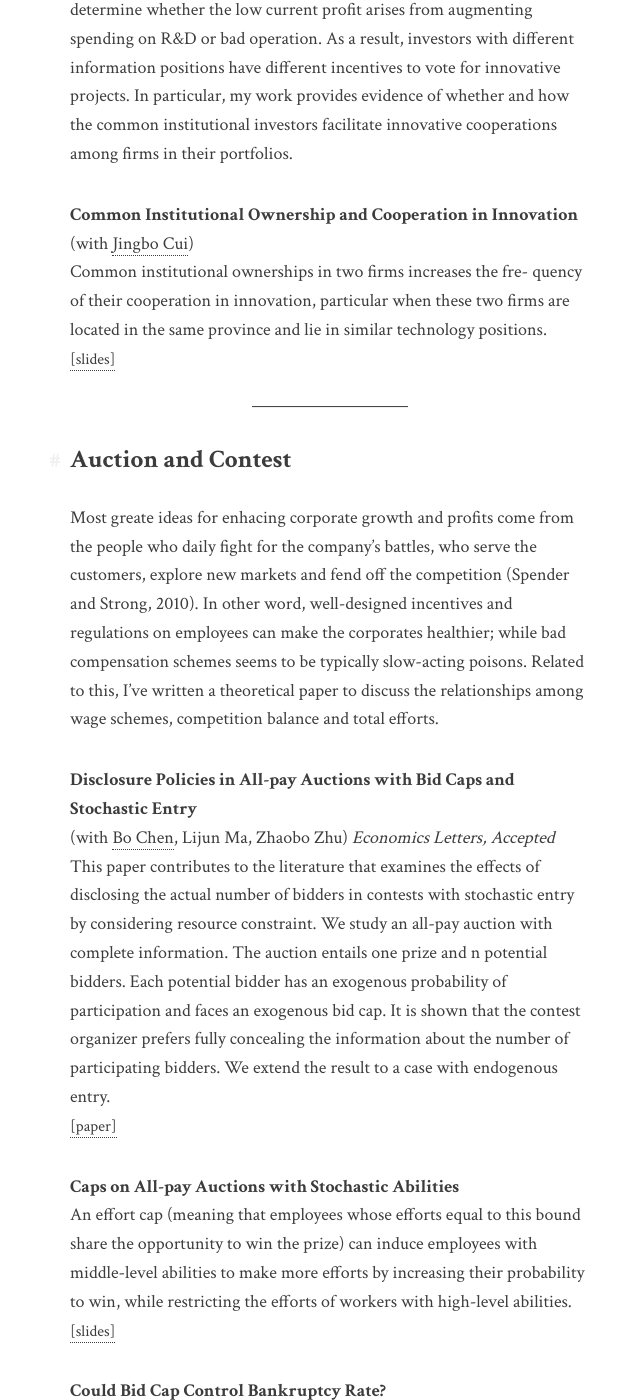
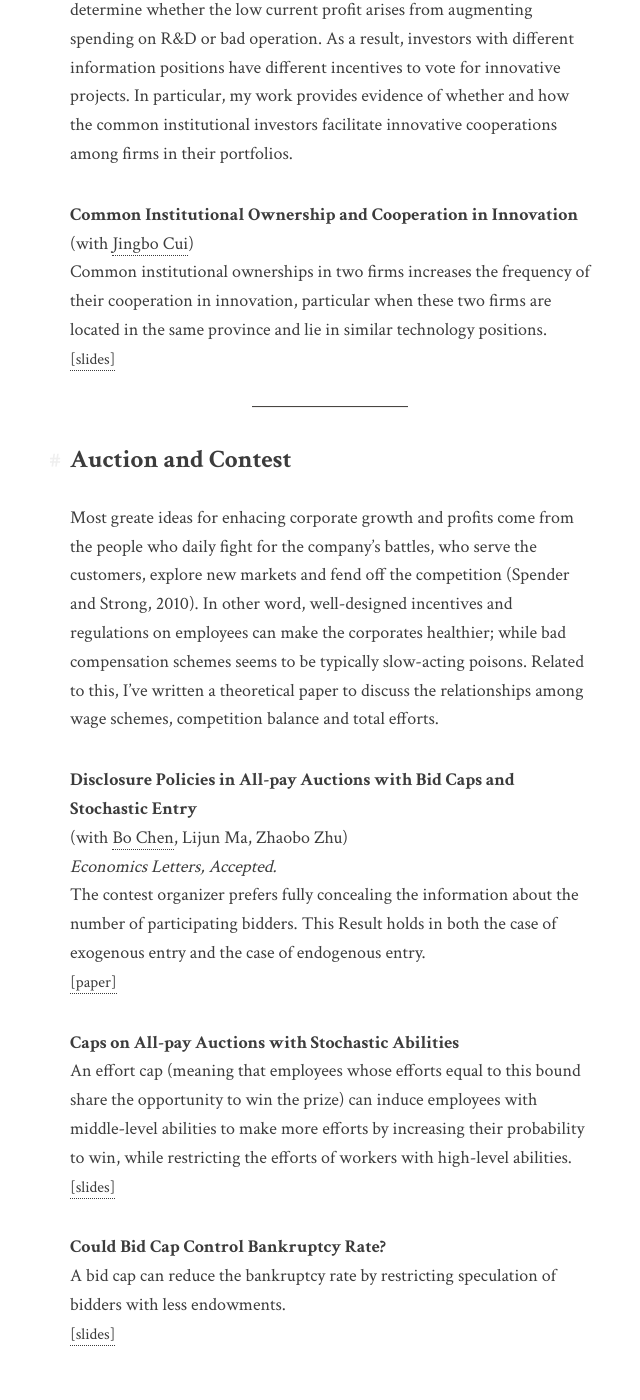
Before and after one commit to yuzhou-finance/yuzhou-finance.github.io, a Jekyll site: the page built from research.md, in a window 1280 px wide and 1400 px high, scrolled down 510 px. Shown: the whole window, without its empty margins (310-950 px from the left). Built offline with Jekyll 4.4.1, drawn with Linux system fonts in a browser that asks for light colours.

Commit message:
update economics letters

```diff
--- a/research.md
+++ b/research.md
@@ -12,7 +12,7 @@ Nowadays, with the rapid rise of technologies such as artificial intelligence, r
 
 **Common Institutional Ownership and Cooperation in Innovation**
 (with <a href="https://sites.google.com/site/jbcui2013/">Jingbo Cui</a>)
-Common institutional ownerships in two firms increases the fre- quency of their cooperation in innovation, particular when these two firms are located in the same province and lie in similar technology positions.
+Common institutional ownerships in two firms increases the frequency of their cooperation in innovation, particular when these two firms are located in the same province and lie in similar technology positions.
 <a href="{{ site.baseurl }}/assets/research/common_io_innovation.pdf"><font size="3">[slides]</font></a>
 
 <hr color="#494643" size="4">
@@ -22,8 +22,9 @@ Common institutional ownerships in two firms increases the fre- quency of their
 Most greate ideas for enhacing corporate growth and profits come from the people who daily fight for the company's battles, who serve the customers, explore new markets and fend off the competition (Spender and Strong, 2010). In other word, well-designed incentives and regulations on employees can make the corporates healthier; while bad compensation schemes seems to be typically slow-acting poisons. Related to this, I've written a theoretical paper to discuss the relationships among wage schemes, competition balance and total efforts.
 
 **Disclosure Policies in All-pay Auctions with Bid Caps and Stochastic Entry**
-(with <a href="https://econbc.weebly.com/">Bo Chen</a>, Lijun Ma, Zhaobo Zhu) *Economics Letters, Accepted*
-This paper contributes to the literature that examines the effects of disclosing the actual number of bidders in contests with stochastic entry by considering resource constraint. We study an all-pay auction with complete information. The auction entails one prize and n potential bidders. Each potential bidder has an exogenous probability of participation and faces an exogenous bid cap. It is shown that the contest organizer prefers fully concealing the information about the number of participating bidders. We extend the result to a case with endogenous entry.
+(with <a href="https://econbc.weebly.com/">Bo Chen</a>, Lijun Ma, Zhaobo Zhu)
+*Economics Letters, Accepted.*
+The contest organizer prefers fully concealing the information about the number of participating bidders. This Result holds in both the case of exogenous entry and the case of endogenous entry.
 <a href="{{ site.baseurl }}/assets/research/disclose_all_pay.pdf"><font size="3">[paper]</font></a>
 
 **Caps on All-pay Auctions with Stochastic Abilities**
```
